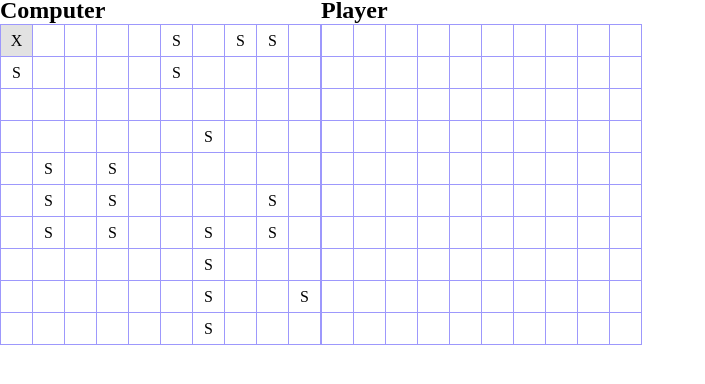
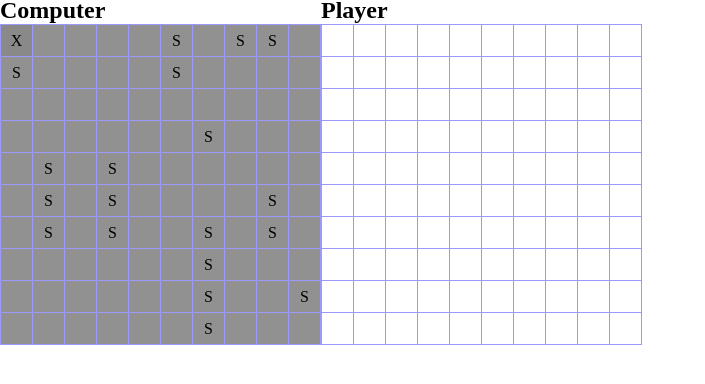
Before and after one commit to avraneel/battleship, a website built with webpack: page src/template.html in a window 1280 px wide. Both pictures are taken after a click on the element 16 px from the left and 80 px from the top of the page. Shown: the part 40-424 px from the top of the page, without its empty margins (0-705 px from the left). Built offline with nearby package versions, Linux system fonts and the light colour scheme.

Commit message:
add lock mechanism

```diff
--- a/src/render.js
+++ b/src/render.js
@@ -68,6 +68,7 @@ export function renderBoard(gb, computer) {
     );
     boardPlaceholder.appendChild(board);
   }
+  return board;
 }
 
 function updateBoard(gb, cell) {
@@ -79,16 +80,28 @@ function updateBoard(gb, cell) {
   gb.receiveAttack(row, col);
 
   if (computer) {
+    // If click on computer's board, render new computer's board
+    // and also lock computer's board and unlock player board
     const boardPlaceholder = document.querySelector(
       ".player-board-placeholder",
     );
     boardPlaceholder.removeChild(document.querySelector(".computer-board"));
+    renderBoard(gb, computer);
+    const computerBoard = document.querySelector(".computer-board");
+    const playerBoard = document.querySelector(".player-board");
+    computerBoard.classList.add("lock");
+    playerBoard.classList.remove("lock");
   } else {
+    // If click on player's board, render new player's board
+    // and also lock player's board and unlock computer's board
     const boardPlaceholder = document.querySelector(
       ".computer-board-placeholder",
     );
     boardPlaceholder.removeChild(document.querySelector(".player-board"));
+    renderBoard(gb, computer);
+    const computerBoard = document.querySelector(".computer-board");
+    const playerBoard = document.querySelector(".player-board");
+    playerBoard.classList.add("lock");
+    computerBoard.classList.remove("lock");
   }
-  // add new board
-  renderBoard(gb, computer);
 }
--- a/src/style.css
+++ b/src/style.css
@@ -43,7 +43,7 @@ table {
   background-color: #f8ff97b3;
 }
 
-.non {
+.lock {
   background-color: #5e5e5ead;
   pointer-events: none;
 }
```
